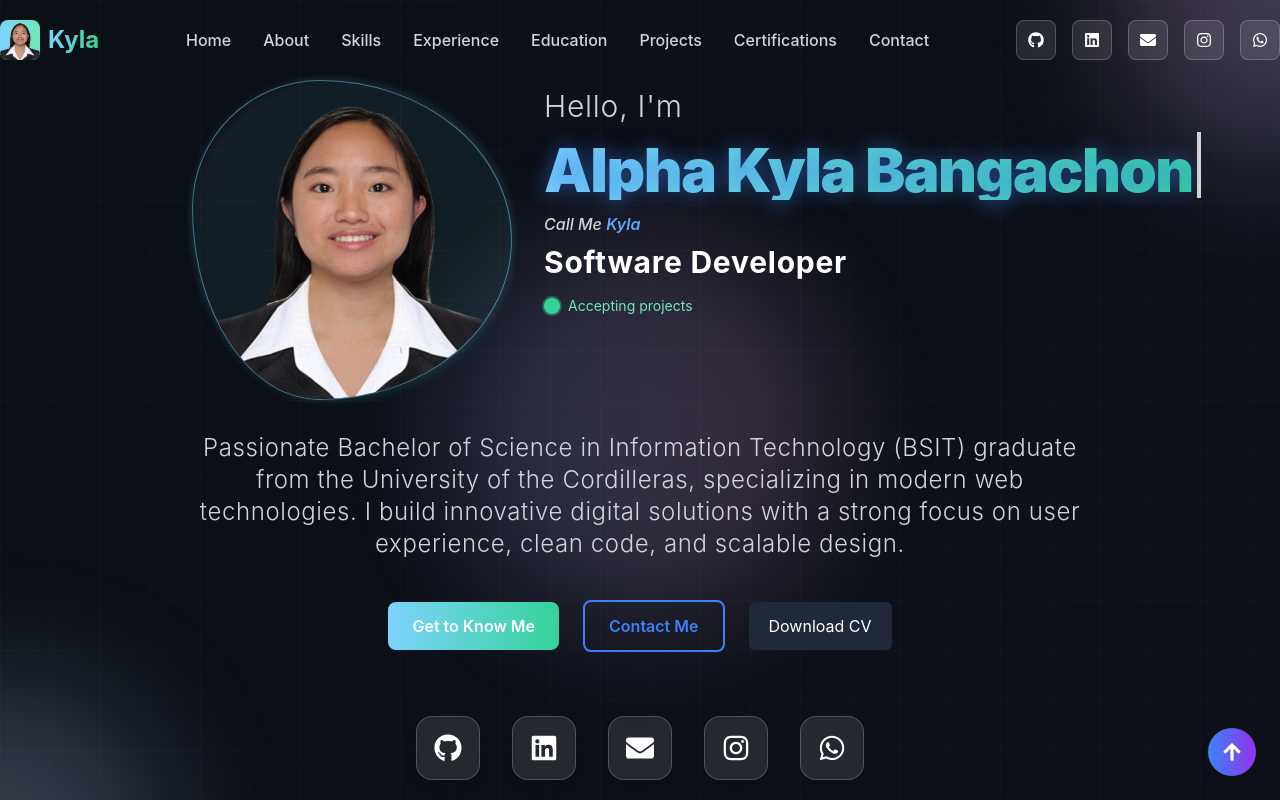
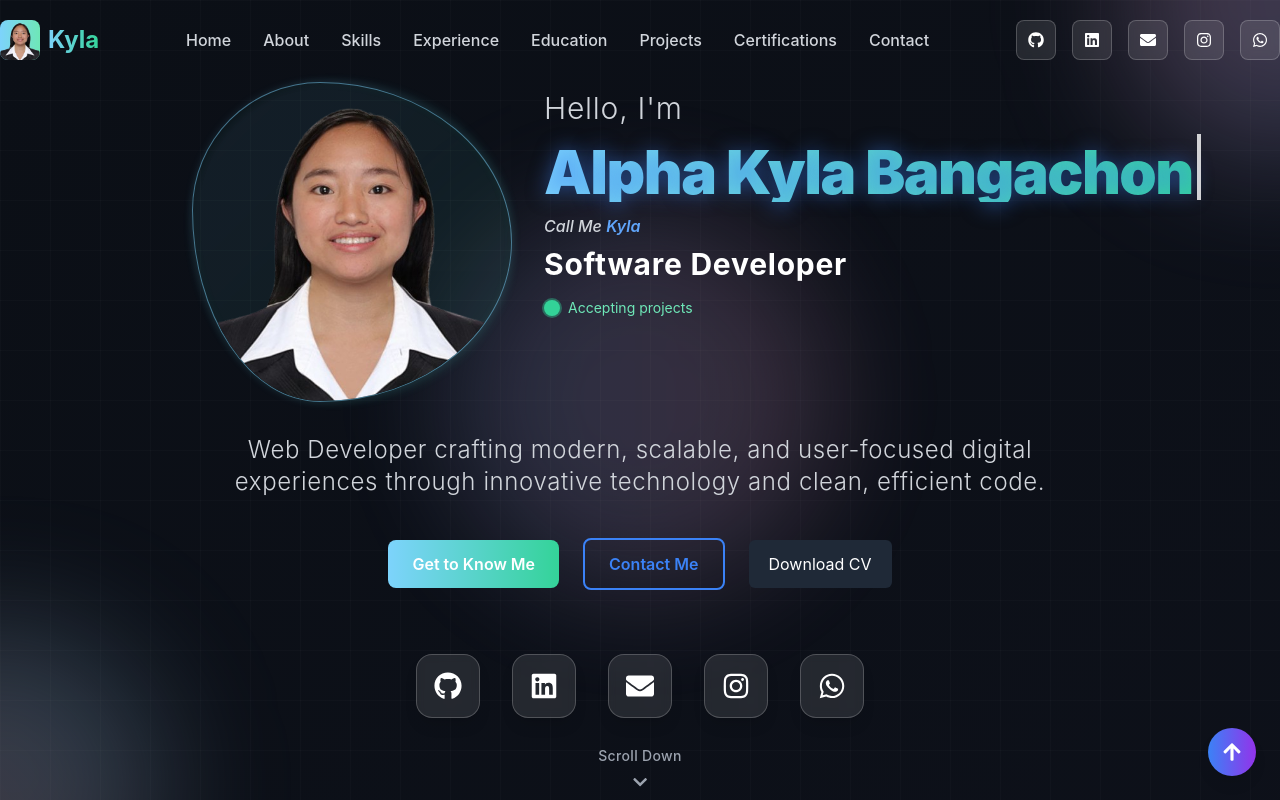
Before and after one commit to Kylabear/My-Portfolio, a Next.js app: page / in a window 1280 px wide. Shown: the top 800 px of the page. Built offline with nearby package versions, Linux system fonts and the light colour scheme.

Commit message:
Update portfolio changes

```diff
--- a/components/Hero.tsx
+++ b/components/Hero.tsx
@@ -154,8 +154,8 @@ const Hero = () => {
             transition={{ duration: 0.8, delay: 0.4 }}
             className="text-gray-300 text-lg md:text-xl lg:text-2xl mb-10 max-w-4xl mx-auto leading-relaxed font-light tracking-wide"
           >
-            Passionate Bachelor of Science in Information Technology (BSIT) graduate from the University of the Cordilleras, specializing in modern web technologies.
-            I build innovative digital solutions with a strong focus on user experience, clean code, and scalable design.
+            Web Developer crafting modern, scalable, and user-focused digital experiences through innovative technology and clean,
+            efficient code.
           </motion.p>
 
           {/* CTA Buttons */}
```
Also changed, not shown: 1 other file (tests, documents, lock files or other folders).
